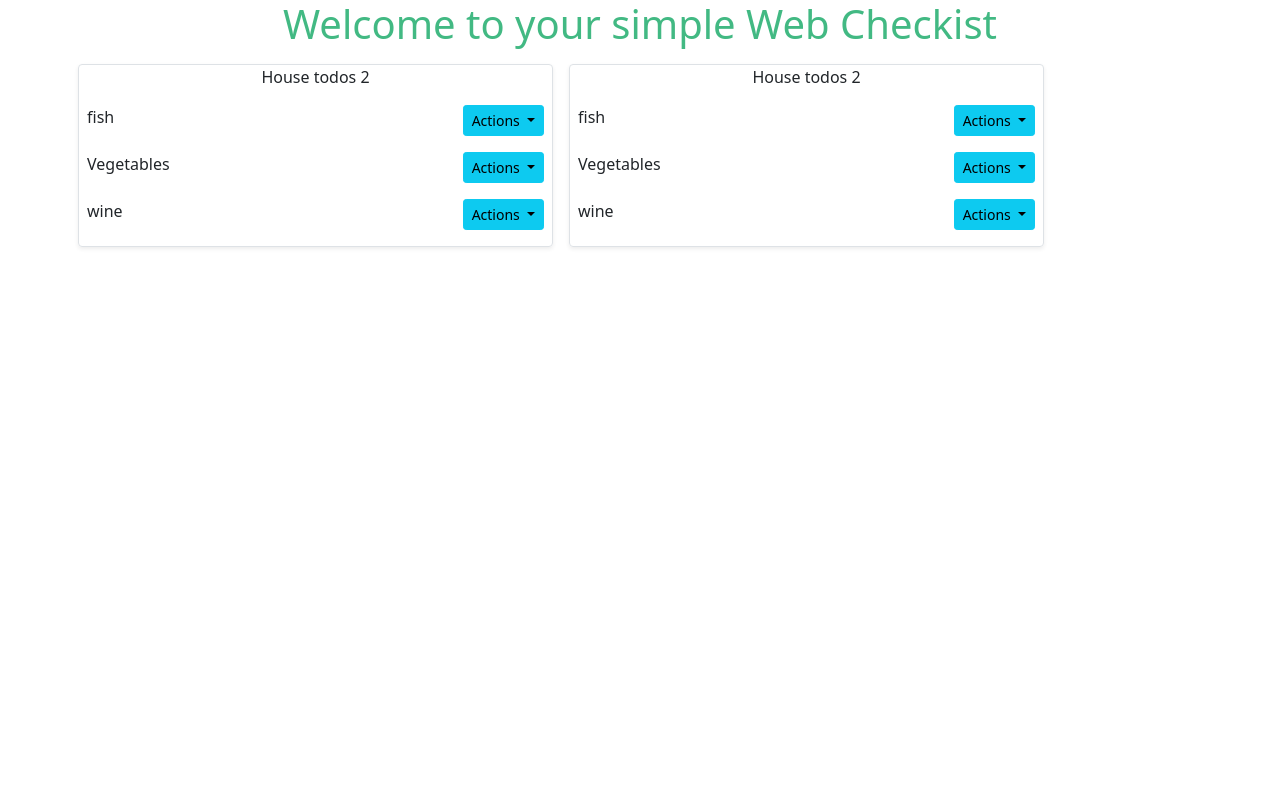
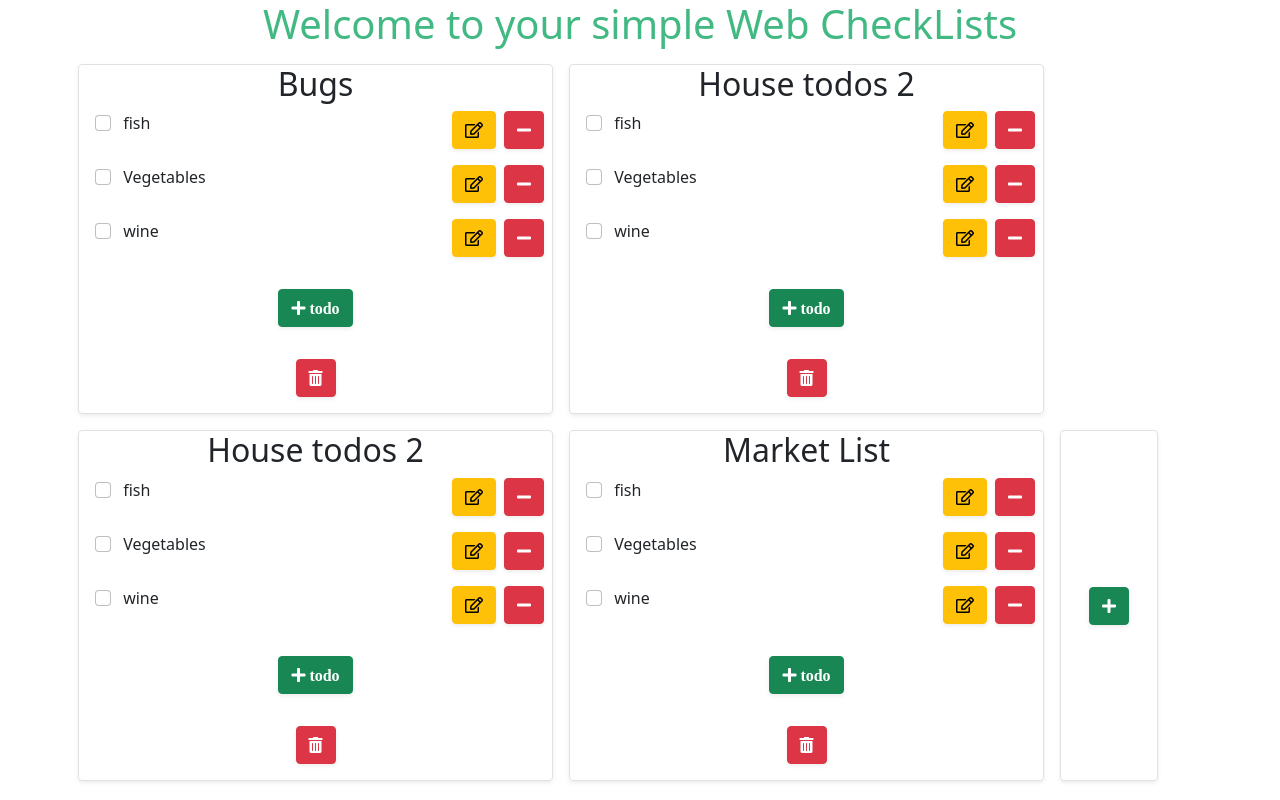
Before and after one commit to AngeelVallem/TodoList-with-vue, a Vue app: page / in a window 1280 px wide. Built offline with nearby package versions, Linux system fonts and the light colour scheme.

Commit message:
Delete lists function

```diff
--- a/public/index.html
+++ b/public/index.html
@@ -6,6 +6,7 @@
     <meta name="viewport" content="width=device-width,initial-scale=1.0">
     <link rel="icon" href="<%= BASE_URL %>favicon.ico">
     <link href="https://cdn.jsdelivr.net/npm/bootstrap@5.0.0-beta2/dist/css/bootstrap.min.css" rel="stylesheet" integrity="sha384-BmbxuPwQa2lc/FVzBcNJ7UAyJxM6wuqIj61tLrc4wSX0szH/Ev+nYRRuWlolflfl" crossorigin="anonymous">
+    <link rel="stylesheet" href="https://cdnjs.cloudflare.com/ajax/libs/font-awesome/5.15.3/css/all.min.css" integrity="sha512-iBBXm8fW90+nuLcSKlbmrPcLa0OT92xO1BIsZ+ywDWZCvqsWgccV3gFoRBv0z+8dLJgyAHIhR35VZc2oM/gI1w==" crossorigin="anonymous" />
     <title><%= htmlWebpackPlugin.options.title %></title>
   </head>
   <body>
--- a/src/App.vue
+++ b/src/App.vue
@@ -1,29 +1,71 @@
 <template>
   <div>
-
-  <h1 class="text-center t"> Welcome to your simple Web Checkist </h1>
-
+    <h1 class="text-center t">Welcome to your simple Web CheckLists</h1>
 
     <div class="container">
       <div class="row">
-
-    <div class="col-12 col-md-5 col-lg-5 my-2 m-md-2 border shadow-sm rounded p-0" v-for="(List,index) in todosList" :key="index">
-      <p class="text-center">{{List.ListName}}</p>
-      <ul class="d-flex p-0 d-flex justify-content-between" v-for="(items,index) in List.todos" :key="index">
-        <li class="mx-2">{{items.item}}</li>
-       <div class="btn-group">
-  <button type="button" class="btn btn-info btn-sm dropdown-toggle mx-2" data-bs-toggle="dropdown" aria-expanded="false">
-    Actions
+        <div
+          class="col-12 col-md-5 col-lg-5 my-2 m-md-2 border shadow-sm rounded p-0"
+          v-for="(List, index) in todosList"
+          :key="index"
+        >
+          <h2 class="text-center">{{ List.ListName }}</h2>
+          <ul
+            class="d-flex p-0 d-flex justify-content-between"
+            v-for="(items, id) in List.todos"
+            :key="id"
+          >
+            <li class="mx-2" v-show="items.check === false">
+              <input
+                type="checkbox"
+                v-model="items.check"
+                class="form-check-input mx-2"
+              />
+              <label class="form-check-label"></label>
+              {{ items.item }}
+            </li>
+            <li
+              class="mx-2"
+              v-show="items.check === true"
+              style="text-decoration: line-through"
+            >
+              <input
+                type="checkbox"
+                v-model="items.check"
+                class="form-check-input mx-2"
+              />
+              <label class="form-check-label"></label>
+              {{ items.item }}
+            </li>
+            <div>
+              <button class="btn btn-warning shadow-sm">
+                <i class="far fa-edit"></i>
               </button>
-  <ul class="dropdown-menu">
-    <li><a class="dropdown-item" href="#">Action</a></li>
-    <li><a class="dropdown-item" href="#">Another action</a></li>
-    <li><a class="dropdown-item" href="#">Something else here</a></li>
-    <li><hr class="dropdown-divider"></li>
-    <li><a class="dropdown-item" href="#">Separated link</a></li>
-  </ul>
+              <button class="btn btn-danger mx-2 shadow-sm">
+                <i class="fas fa-minus"></i>
+              </button>
             </div>
           </ul>
+          <div class="d-flex w-100 justify-content-center">
+            <button class="btn btn-success m-1 my-3 shadow-sm">
+              <i class="fas fa-plus"> todo</i>
+            </button>
+          </div>
+          <div class="d-flex w-100 justify-content-center">
+            <button
+              class="btn btn-danger m-1 my-3 shadow-sm"
+              v-on:click="deleteList(index)"
+            >
+              <i class="fas fa-trash-alt"></i>
+            </button>
+          </div>
+        </div>
+        <div
+          class="col-12 col-md-5 col-lg-1 my-2 m-md-2 border shadow-sm rounded p-5 d-flex justify-content-center align-items-center"
+        >
+            <button class="btn btn-success m-1 my-3 shadow-sm">
+              <i class="fas fa-plus"></i>
+            </button>
         </div>
       </div>
     </div>
@@ -37,50 +79,101 @@ export default {
     return {
       todosList: [
         {
-          ListName: "House todos 2",
+          ListName: "Bugs",
           todos: [
             {
-            item : 'fish',
-            check: false
+              id: Math.random(),
+              item: "fish",
+              check: false,
             },
             {
-            item : 'Vegetables',
-            check: false
+              id: Math.random(),
+              item: "Vegetables",
+              check: false,
             },
             {
-            item : 'wine',
-            check: false
-          }
+              id: Math.random(),
+              item: "wine",
+              check: false,
+            },
           ],
         },
         {
           ListName: "House todos 2",
           todos: [
             {
-            item : 'fish',
-            check: false
+              id: Math.random(),
+              item: "fish",
+              check: false,
             },
             {
-            item : 'Vegetables',
-            check: false
+              id: Math.random(),
+              item: "Vegetables",
+              check: false,
             },
             {
-            item : 'wine',
-            check: false
-          }
+              id: Math.random(),
+              item: "wine",
+              check: false,
+            },
           ],
-        }
+        },
+        {
+          ListName: "House todos 2",
+          todos: [
+            {
+              id: Math.random(),
+              item: "fish",
+              check: false,
+            },
+            {
+              id: Math.random(),
+              item: "Vegetables",
+              check: false,
+            },
+            {
+              id: Math.random(),
+              item: "wine",
+              check: false,
+            },
+          ],
+        },
+        {
+          ListName: "Market List",
+          todos: [
+            {
+              id: Math.random(),
+              item: "fish",
+              check: false,
+            },
+            {
+              id: Math.random(),
+              item: "Vegetables",
+              check: false,
+            },
+            {
+              id: Math.random(),
+              item: "wine",
+              check: false,
+            },
+          ],
+        },
       ],
     };
+  },
+  methods: {
+    deleteList: function (index) {
+      this.todosList.splice(index, 1);
+    },
   },
 };
 </script>
 
 <style>
-.t{
+.t {
   color: #42b983;
 }
-ul{
+ul {
   list-style: none;
 }
 
```
Lines whose indentation alone changed are shown as unchanged.
